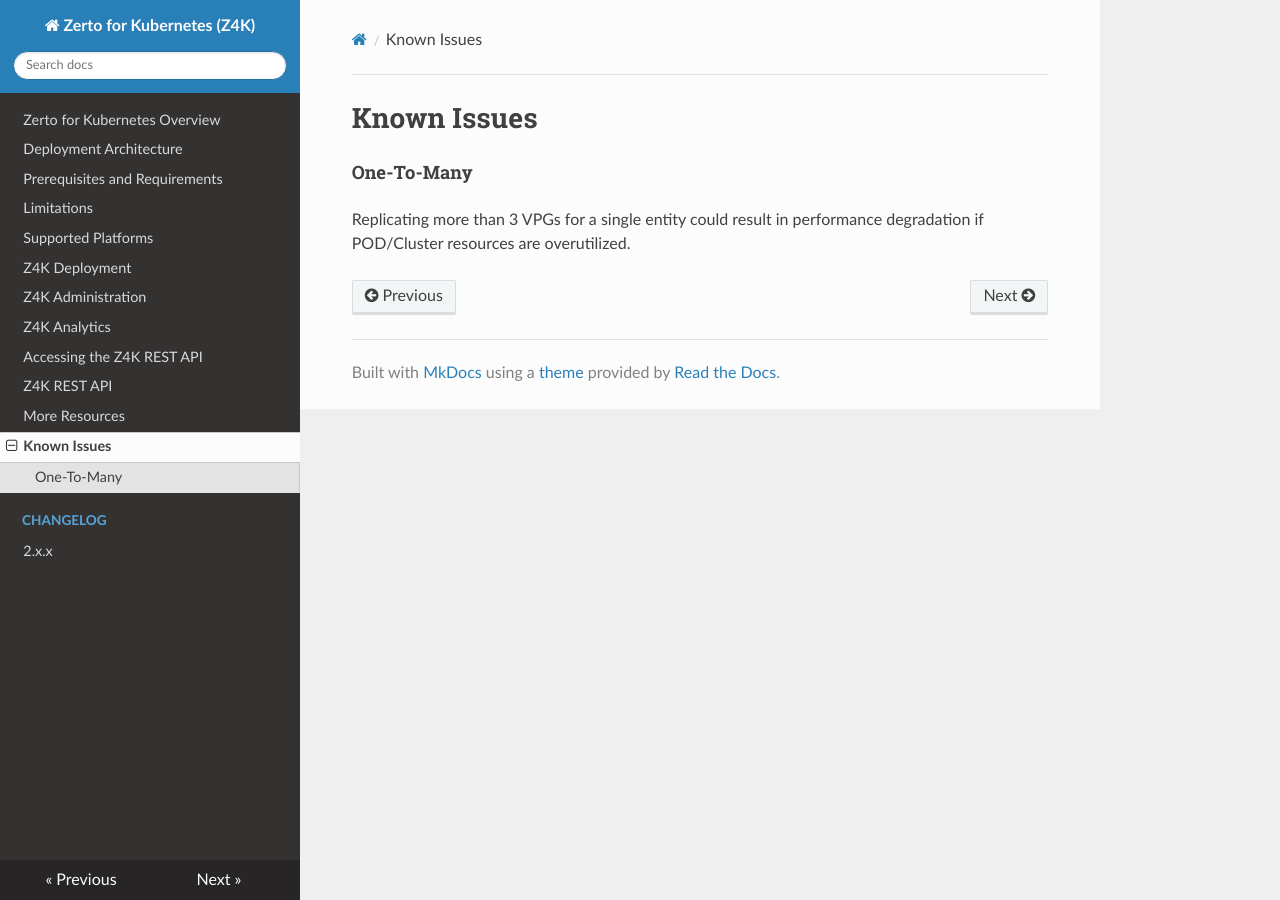
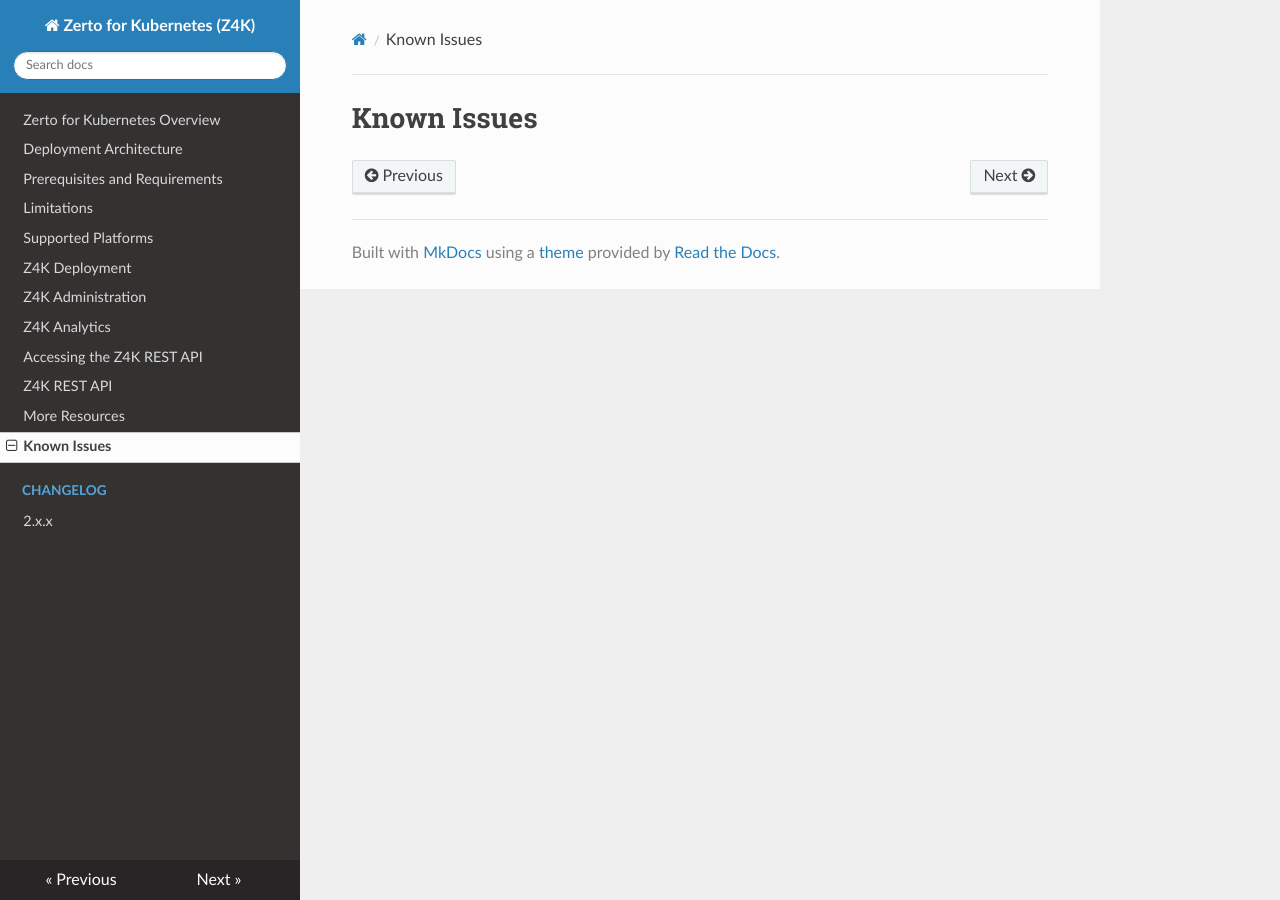
Before and after one commit to ZertoPublic/Z4K, an MkDocs documentation site: the page built from docs/Known_Issues.md, in a window 1280 px wide. Built offline with MkDocs 1.6.1, drawn with Linux system fonts in a browser that asks for light colours.

Commit message:
Update Known_Issues.md

```diff
--- a/docs/Known_Issues.md
+++ b/docs/Known_Issues.md
@@ -1,5 +1 @@
 # Known Issues
-
-#### One-To-Many
-
-Replicating more than 3 VPGs for a single entity could result in performance degradation if POD/Cluster resources are overutilized.
```
